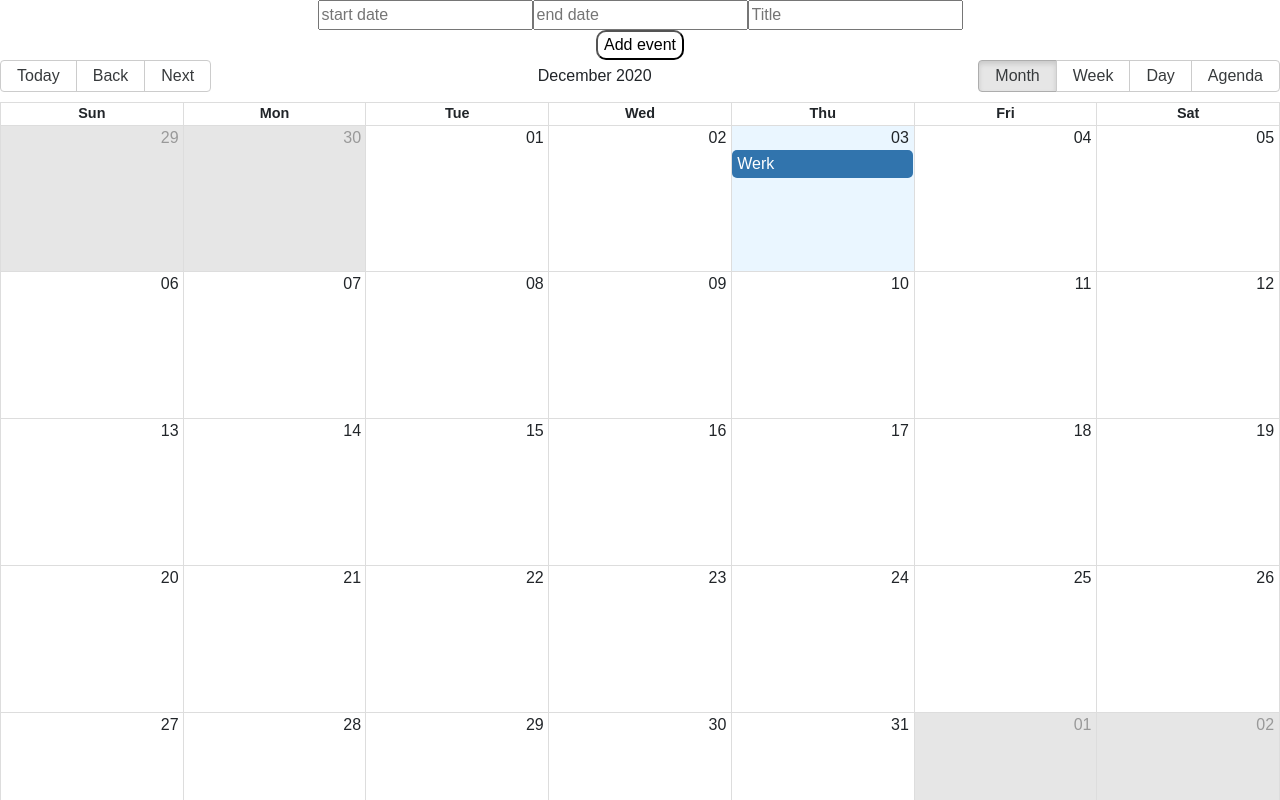
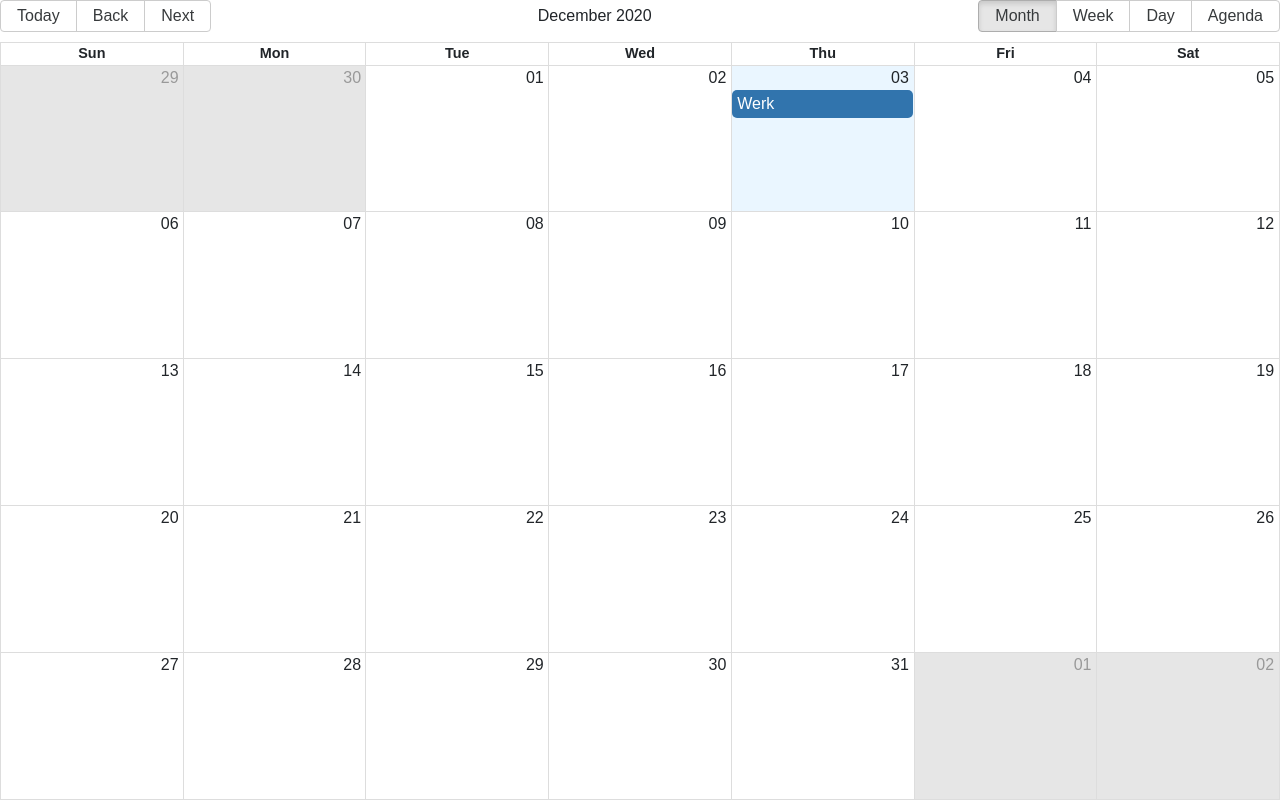
Before and after one commit to Imstupidpleasehelp/AimhighChallege, a React (Create React App) app: page / in a window 1280 px wide. Shown: the top 800 px of the page. Built offline with nearby package versions, Linux system fonts and the light colour scheme.

Commit message:
modern react

```diff
--- a/src/App.js
+++ b/src/App.js
@@ -1,4 +1,4 @@
-import React, { Component } from "react";
+import React, { useState } from "react";
 import { Calendar, momentLocalizer } from "react-big-calendar";
 import moment from "moment";
 
@@ -6,42 +6,23 @@ import "./App.css";
 import "react-big-calendar/lib/css/react-big-calendar.css";
 
 const localizer = momentLocalizer(moment);
-
-class App extends Component {
-  state = {
-    events: [
+const App = () => {
+  const [events, setEvents] = useState([
     {
       title: "Werk",
       start: moment().toDate(),
       end: moment(),
-
       allDay: false,
     },
-    ],
-  };
-  myChangeHandler = (event) => {
-    this.setState({ title: event.target.value });
-  };
-  render() {
+  ]);
+
   return (
     <div className="App">
-        <form>
-          <div className="text-center col-sm-12">
-            <input placeholder="start date" required></input>
-            <input placeholder="end date" required></input>
-            <input
-              placeholder="Title"
-              onChange={this.myChangeHandler}
-              required
-            ></input>{" "}
-            <br /> <button className="text-center">Add event</button>
-          </div>
-        </form>
       <Calendar
         localizer={localizer}
         defaultDate={new Date()}
         defaultView="month"
-          events={this.state.events}
+        events={events}
         style={{ height: "100vh" }}
       />
       <div className="list">
@@ -58,7 +39,6 @@ class App extends Component {
       </div>
     </div>
   );
-  }
-}
+};
 
 export default App;
```
Lines whose indentation alone changed are shown as unchanged.
